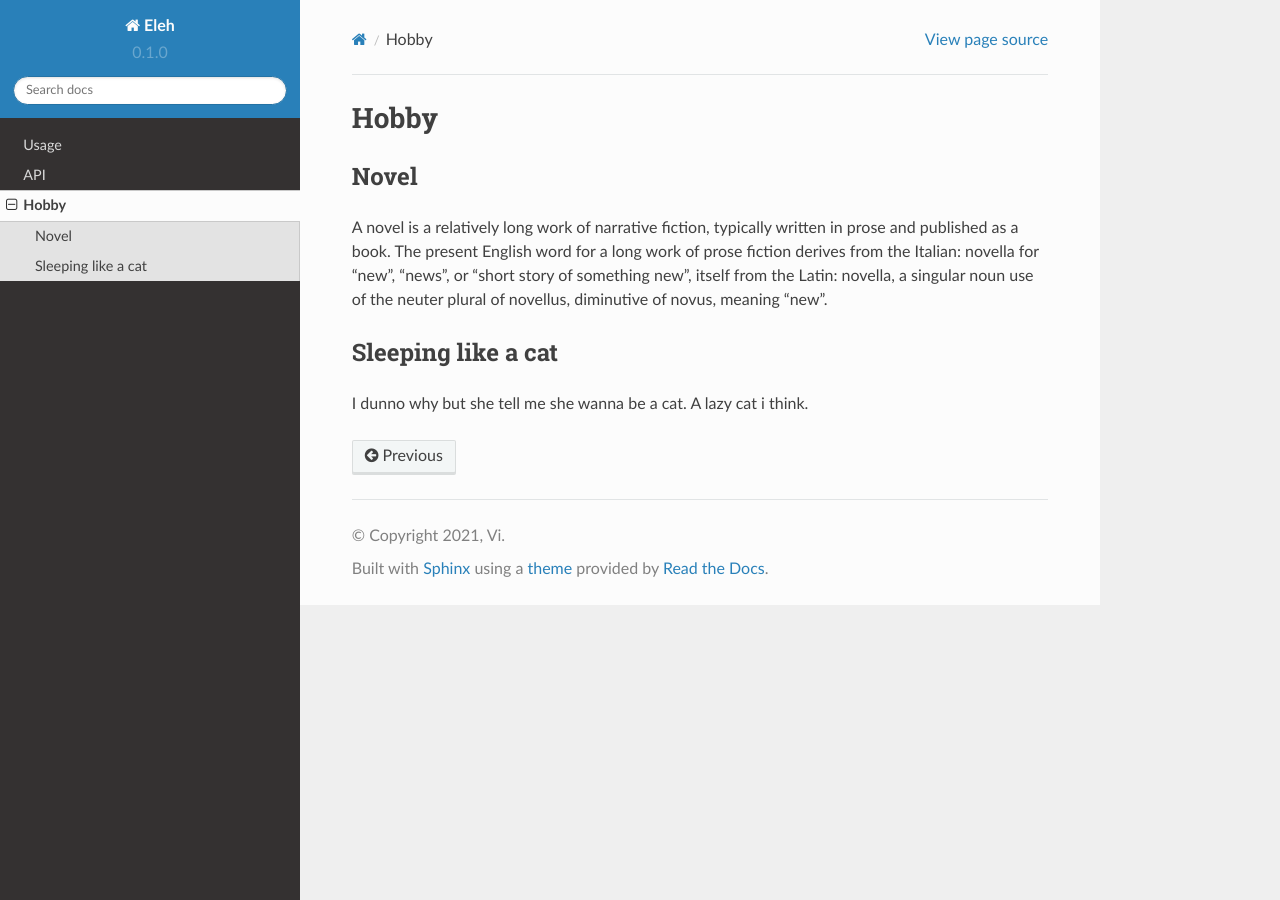
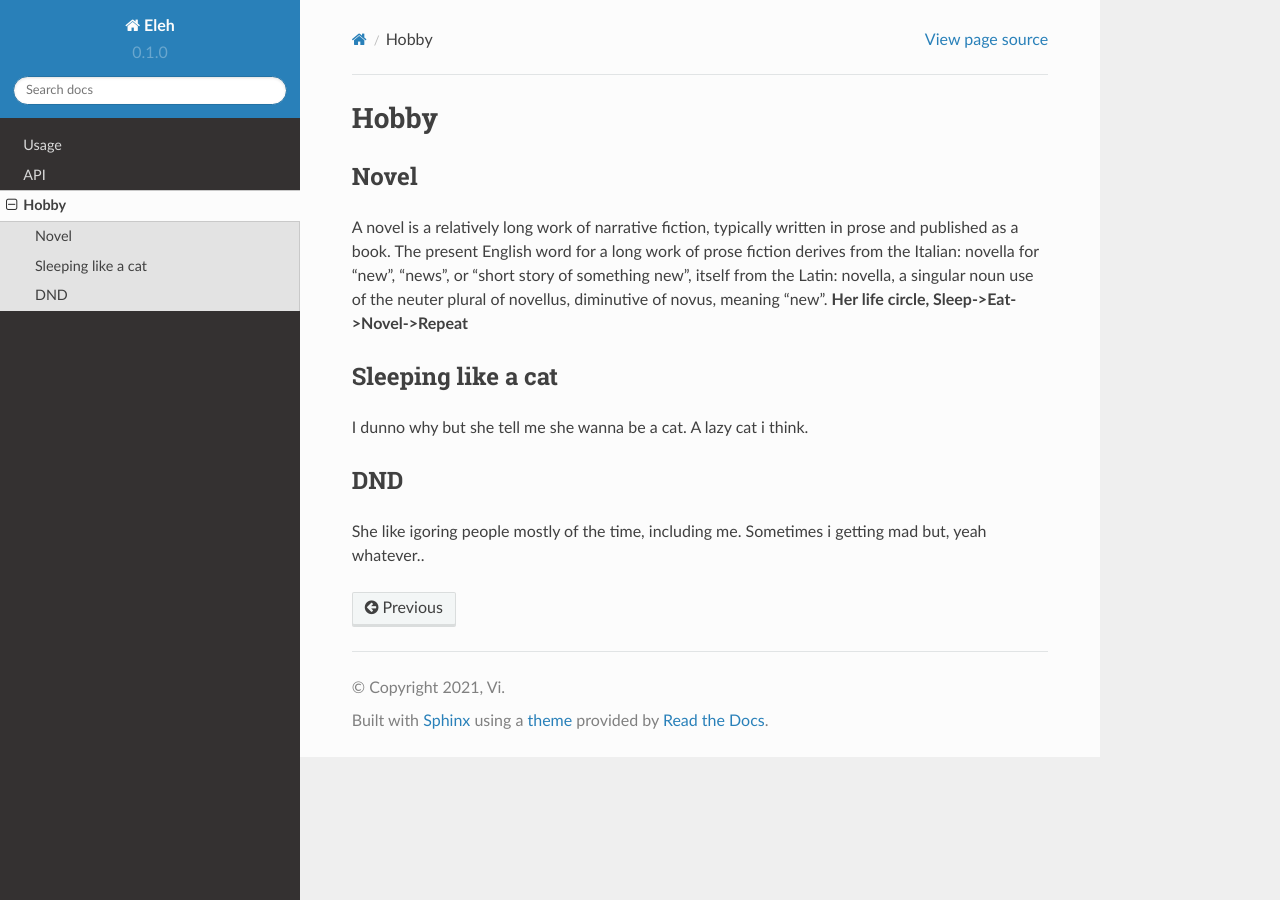
Before and after one commit to vidian/elehdocumentation, a Sphinx documentation site: the page built from docs/source/hobby.rst, in a window 1280 px wide. Built offline with Sphinx 7.4.7 and the Read the Docs theme 2.0.0, drawn with Linux system fonts in a browser that asks for light colours.

Commit message:
Update hobby.rst

```diff
--- a/docs/source/hobby.rst
+++ b/docs/source/hobby.rst
@@ -7,7 +7,12 @@ Novel
 ------------
 
 A novel is a relatively long work of narrative fiction, typically written in prose and published as a book. The present English word for a long work of prose fiction derives from the Italian: novella for "new", "news", or "short story of something new", itself from the Latin: novella, a singular noun use of the neuter plural of novellus, diminutive of novus, meaning "new".
+**Her life circle, Sleep->Eat->Novel->Repeat**
 
 Sleeping like a cat
 ------------
 I dunno why but she tell me she wanna be a cat. A lazy cat i think.
+
+DND
+------------
+She like igoring people mostly of the time, including me. Sometimes i getting mad but, yeah whatever..
```
